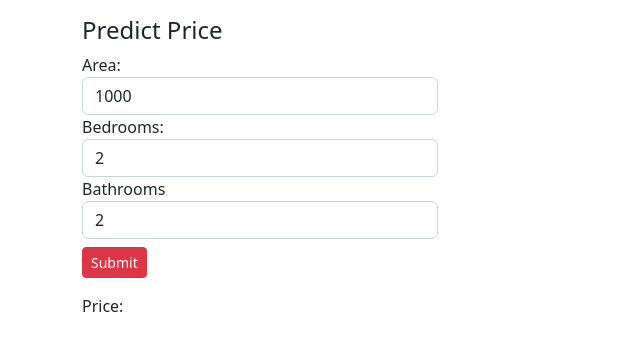
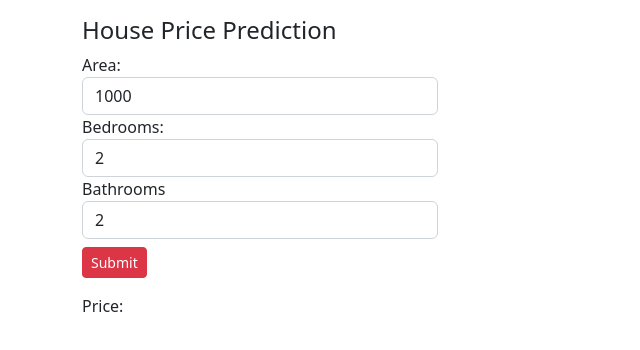
Before and after one commit to Rambabu1969/AngularMLDemo, an Angular app: page / in a window 1280 px wide. Shown: the top 350 px of the page, without its empty margins (0-640 px from the left). Built offline with nearby package versions, Linux system fonts and the light colour scheme.

Commit message:
component.html modified

```diff
--- a/src/app/app.component.html
+++ b/src/app/app.component.html
@@ -2,7 +2,7 @@
   <div class="row">
     <div class="col-md-4">
 
-      <h4>Predict Price</h4>
+      <h4>House Price Prediction</h4>
 
       <form ngNativeValidate #userForm="ngForm" (ngSubmit)="userForm.form.valid && onSubmit(userForm)">
         <div class="form-group">
```
